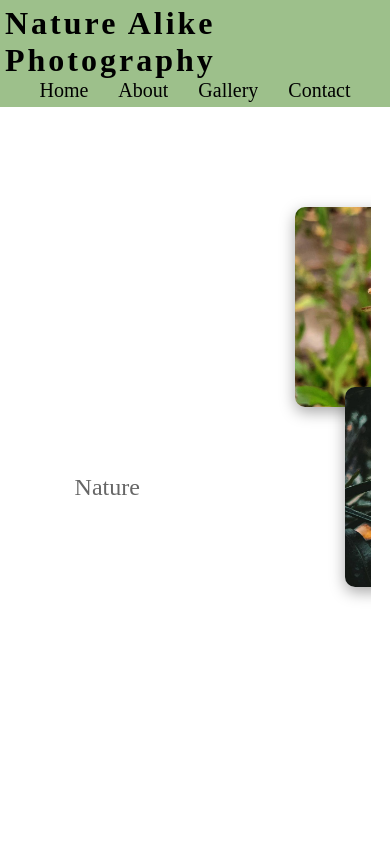
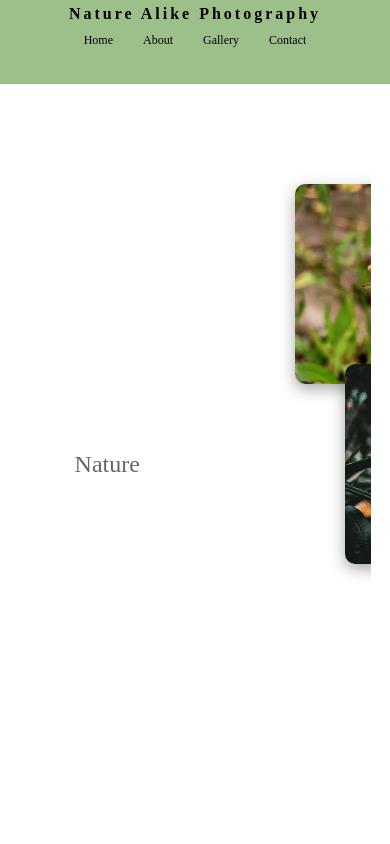
Before and after one commit to GautamRaj-12/nature-alike-photography, a React (Create React App) app: page / in a window 390 px wide. Shown: the top 844 px of the page. Built offline with nearby package versions, Linux system fonts and the light colour scheme.

Commit message:
navabr made responsive

```diff
--- a/src/components/Navbar/navbar.css
+++ b/src/components/Navbar/navbar.css
@@ -23,3 +23,20 @@
     font-size: var(--body-text);
     font-family: 'Tilt Neon','sans serif';
 }
+@media screen and (max-width:448px){
+    .navbar-brand{
+        font-size:calc(var(--heading-text)*0.75);
+        margin-bottom: 1rem;
+    }
+    .nav-links{
+        font-size: calc(var(--body-text)*0.75);
+    }
+}
+@media screen and (max-width:448px){
+    .navbar-brand{
+        font-size:calc(var(--heading-text)*0.50);
+    }
+    .nav-links{
+        font-size: calc(var(--body-text)*0.60);
+    }
+}
```
